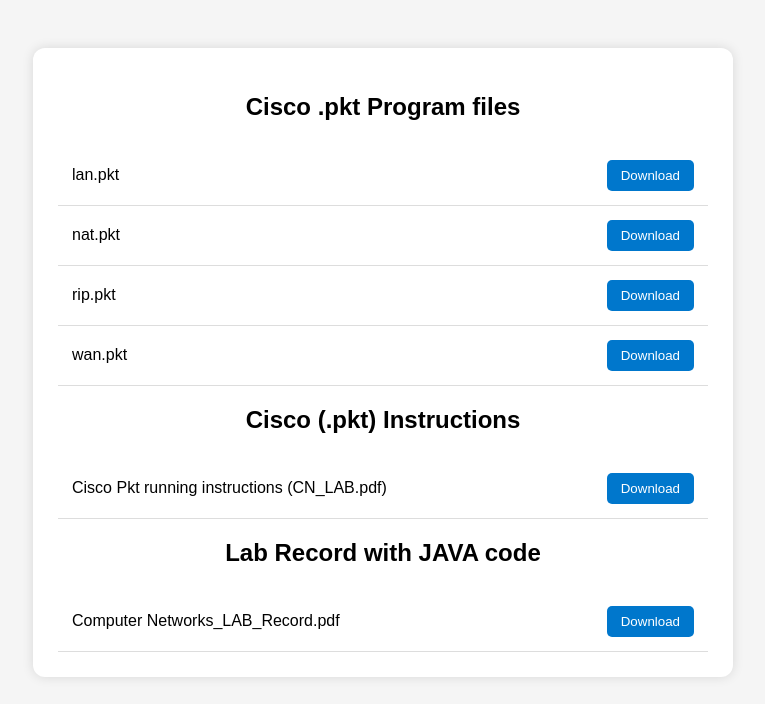
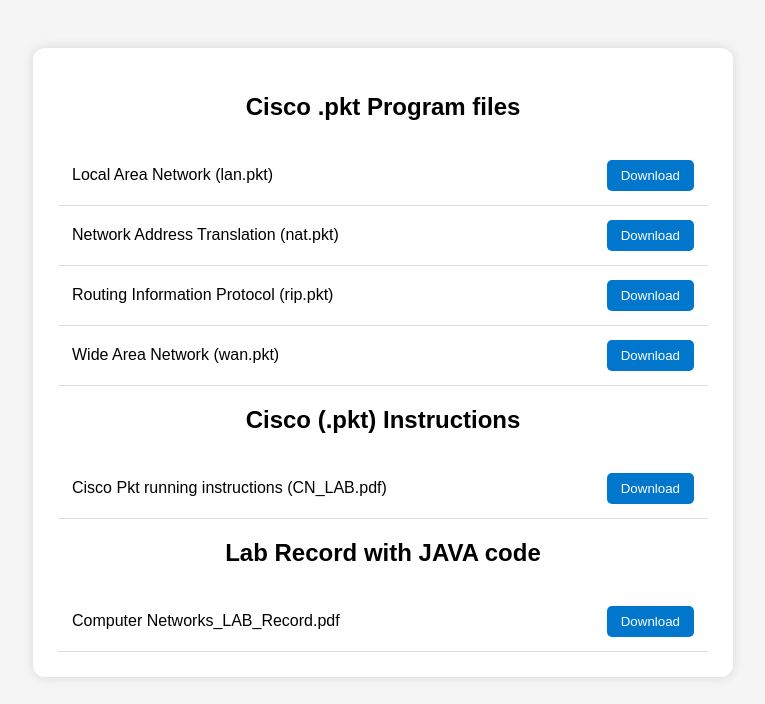
Before and after one commit to lazyPanda-UPK/CN, a plain HTML site: page cisco/index.html in a window 1280 px wide. Shown: the whole page, without its empty margins (257-1022 px from the left). Drawn offline with Linux system fonts and the light colour scheme.

Commit message:
Update index.html

```diff
--- a/cisco/index.html
+++ b/cisco/index.html
@@ -53,28 +53,28 @@
         <h2>Cisco .pkt Program files</h2>
 
         <div class="file-item">
-            <span>lan.pkt</span>
+            <span>Local Area Network (lan.pkt)</span>
             <a href="lan.pkt" download>
                 <button>Download</button>
             </a>
         </div>
 
         <div class="file-item">
-            <span>nat.pkt</span>
+            <span>Network Address Translation (nat.pkt)</span>
             <a href="nat.pkt" download>
                 <button>Download</button>
             </a>
         </div>
 
         <div class="file-item">
-            <span>rip.pkt</span>
+            <span>Routing Information Protocol (rip.pkt)</span>
             <a href="rip.pkt" download>
                 <button>Download</button>
             </a>
         </div>
 
         <div class="file-item">
-            <span>wan.pkt</span>
+            <span>Wide Area Network (wan.pkt)</span>
             <a href="wan.pkt" download>
                 <button>Download</button>
             </a>
```
